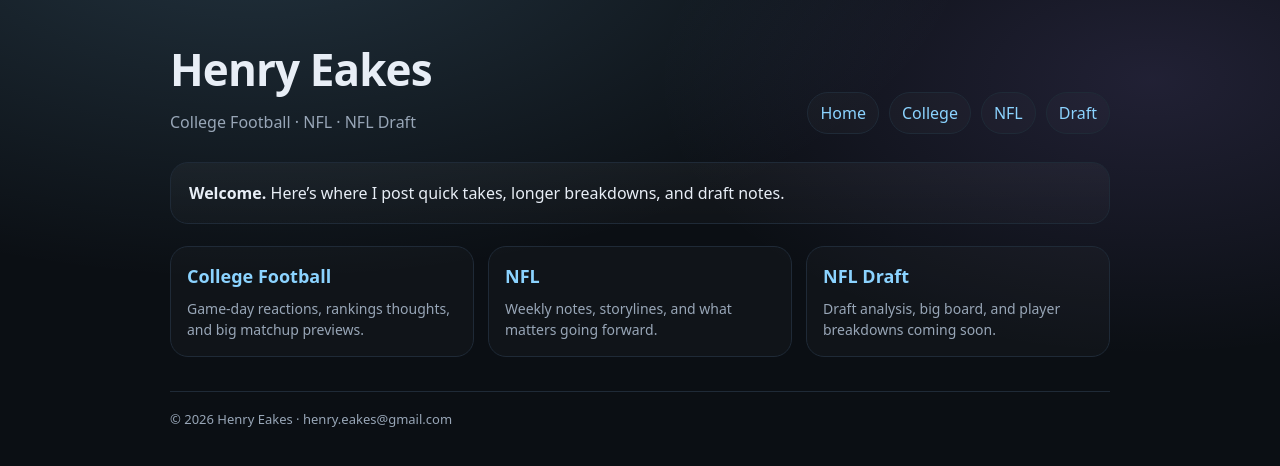
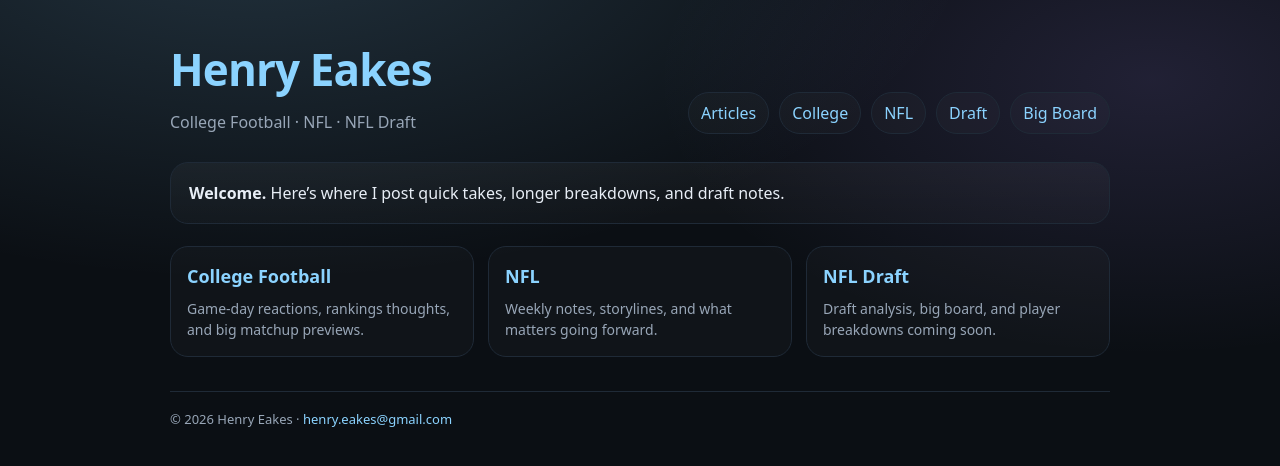
Before and after one commit to henryeakes/henryeakes1, a Next.js app: page / in a window 1280 px wide. Shown: the top 466 px of the page. Built offline with nearby package versions, Linux system fonts and the light colour scheme.

Commit message:
Update layout.jsx

```diff
--- a/app/layout.jsx
+++ b/app/layout.jsx
@@ -2,7 +2,7 @@ import "./globals.css";
 
 export const metadata = {
   title: "Henry Eakes",
-  description: "College & NFL Football",
+  description: "College Football, NFL, and NFL Draft writing by Henry Eakes",
 };
 
 export default function RootLayout({ children }) {
@@ -12,22 +12,24 @@ export default function RootLayout({ children }) {
         <div className="container">
           <header className="header">
             <div className="brand">
-              <h1>Henry Eakes</h1>
+              <h1><a href="/">Henry Eakes</a></h1>
               <p>College Football · NFL · NFL Draft</p>
             </div>
 
             <nav className="nav">
-              <a className="pill" href="/">Home</a>
-              <a className="pill" href="/#college">College</a>
-              <a className="pill" href="/#nfl">NFL</a>
-              <a className="pill" href="/#draft">Draft</a>
+              <a className="pill" href="/articles">Articles</a>
+              <a className="pill" href="/tag/college">College</a>
+              <a className="pill" href="/tag/nfl">NFL</a>
+              <a className="pill" href="/tag/draft">Draft</a>
+              <a className="pill" href="/draft/big-board">Big Board</a>
             </nav>
           </header>
 
           {children}
 
           <footer className="footer">
-            © {new Date().getFullYear()} Henry Eakes · henry.eakes@gmail.com
+            © {new Date().getFullYear()} Henry Eakes ·{" "}
+            <a href="mailto:henry.eakes@gmail.com">henry.eakes@gmail.com</a>
           </footer>
         </div>
       </body>
```
